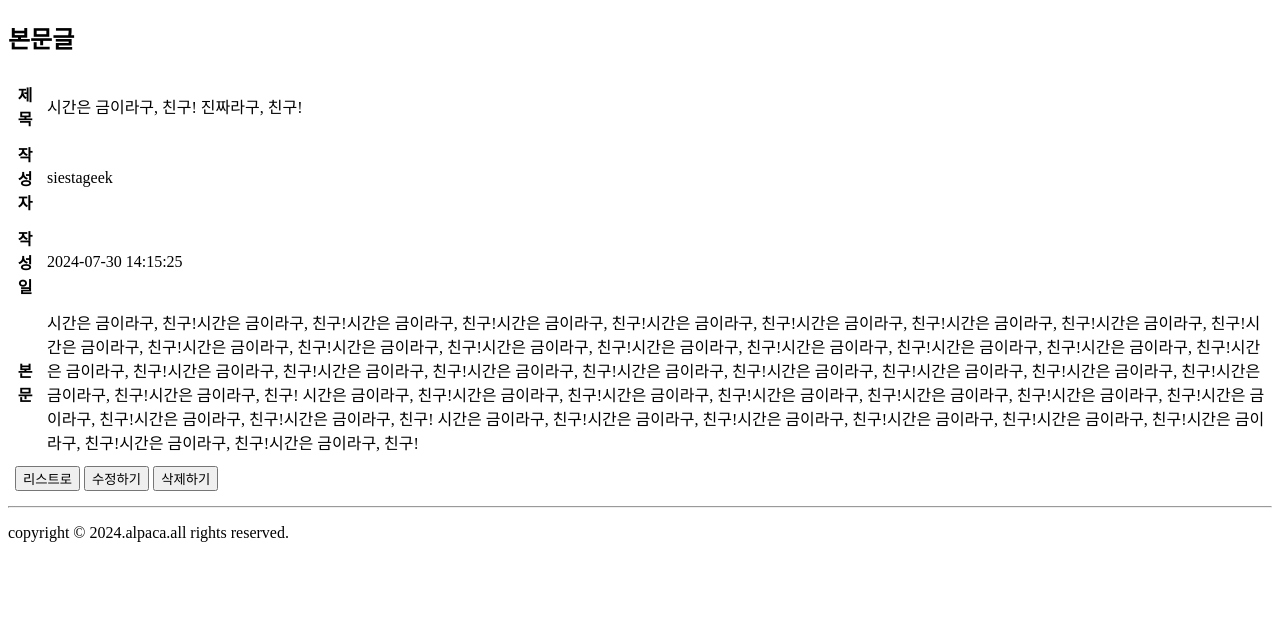
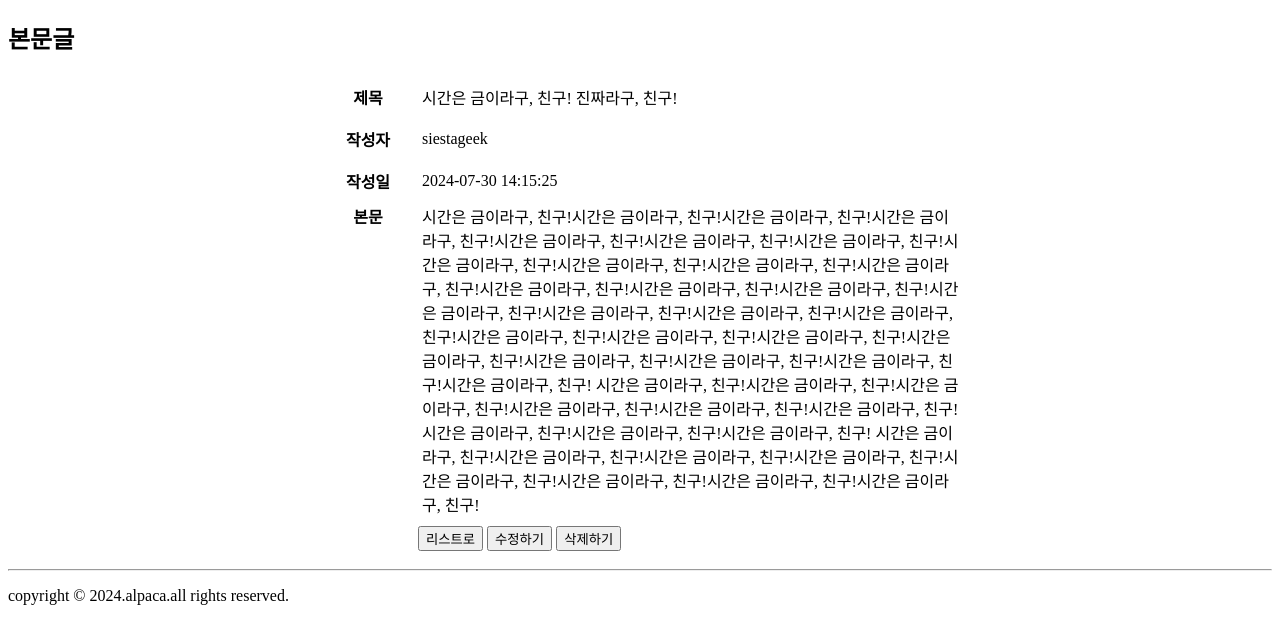
Before and after one commit to Yongheech/semiprojectv1, a FastAPI app: page /board/view in a window 1280 px wide. Shown: the part 221-842 px from the top of the page. Before the commit the page ends 763 px from the top, so only its background shows below. Run offline with FastAPI, Linux system fonts and the light colour scheme.

Commit message:
게시판 본문글 스타일링

```diff
--- a/views/templates/board/view.html
+++ b/views/templates/board/view.html
@@ -3,7 +3,13 @@
 <head>
     <meta charset="UTF-8">
     <title>세미프로젝트</title>
-
+    <style>
+        table { width: 650px; margin: 0 auto; }
+        tr {height: 40px}
+        th {width: 100px}
+        tr:nth-child(4) {vertical-align: top}
+        #listbtn {margin-left: 100px}
+    </style>
 </head>
 <body>
     <div id="wrap">
@@ -19,7 +25,7 @@
         </nav>
         <main>
             <h2>본문글</h2>
-            <table cellpadding="5">
+            <table>
                 <tr>
                     <th>제목</th><td>시간은 금이라구, 친구! 진짜라구, 친구!</td>
                 </tr>
```
